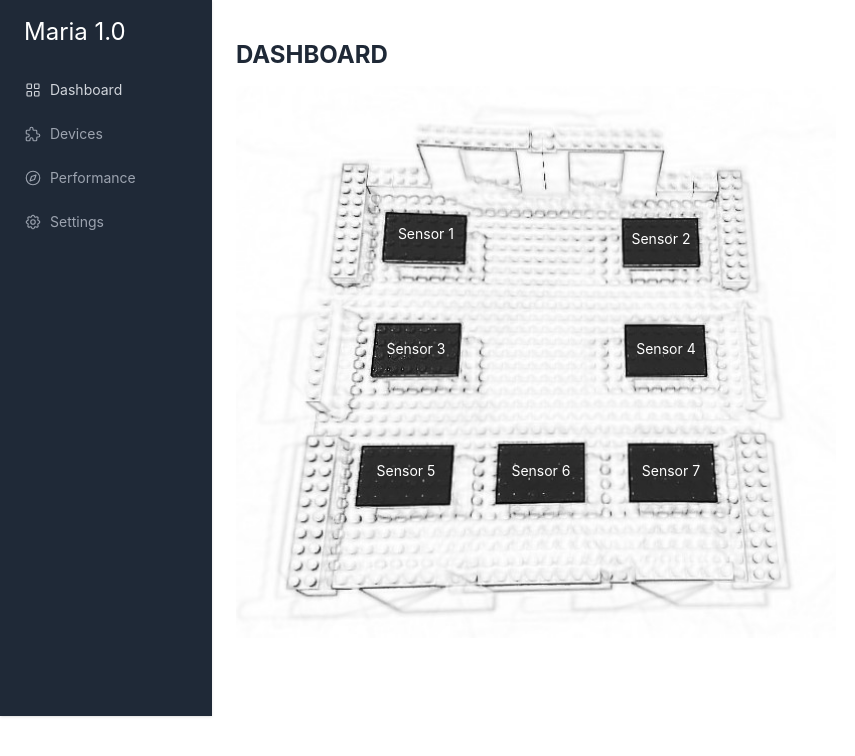
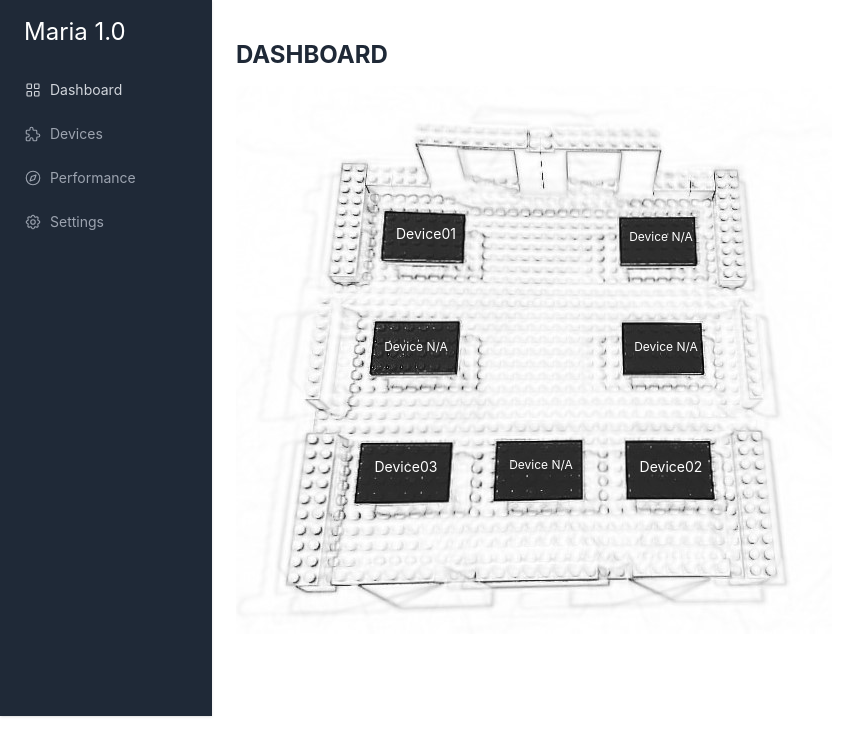
Before and after one commit to AdilRaza02/maria-bcx22, a React (Create React App) app: page /#/ in a window 1280 px wide. Shown: the top 756 px of the page, without its empty margins (0-855 px from the left). Built offline with nearby package versions, Linux system fonts and the light colour scheme; no server answers.

Commit message:
DashboardTable Added

```diff
--- a/src/components/Dashboard.js
+++ b/src/components/Dashboard.js
@@ -1,9 +1,9 @@
 import React from "react";
 import Map from "../assets/map1.jpg";
+import DashboardTable from "./DashboardTable";
+import { getLatestTempDashboard } from "../services";
 
 export default function Dashboard() {
-
-
   const sensorBaseStyle = {
     width: "80px",
     height: "50px",
@@ -12,73 +12,96 @@ export default function Dashboard() {
   const sensorOneStyle = {
     top: "130px",
     left: "150px",
-    ...sensorBaseStyle
+    ...sensorBaseStyle,
   };
 
   const sensorTwoStyle = {
     top: "135px",
     left: "385px",
-    ...sensorBaseStyle
+    ...sensorBaseStyle,
   };
 
   const sensorThreeStyle = {
     top: "245px",
     left: "140px",
-    ...sensorBaseStyle
+    ...sensorBaseStyle,
   };
 
   const sensorFourStyle = {
     top: "245px",
     left: "390px",
-    ...sensorBaseStyle
+    ...sensorBaseStyle,
   };
 
   const sensorFiveStyle = {
     bottom: "135px",
     left: "130px",
-    ...sensorBaseStyle
+    ...sensorBaseStyle,
   };
 
   const sensorSixStyle = {
     bottom: "135px",
     left: "265px",
-    ...sensorBaseStyle
+    ...sensorBaseStyle,
   };
 
   const sensorSevenStyle = {
     bottom: "135px",
     left: "395px",
-    ...sensorBaseStyle
+    ...sensorBaseStyle,
   };
 
+  const [deviceData, setDeviceData] = React.useState([]);
+
+  const getLatestConnectedDevicesData = async () => {
+    try {
+      const { data } = await getLatestTempDashboard();
+      const sortedData = data.sort((e1, e2) => e1.deviceId.toLowerCase().localeCompare(e2.deviceId.toLowerCase()));
+      setDeviceData(sortedData);
+      if (!sortedData.length) {
+        alert("No Devices Connected!");
+      }
+    } catch (error) {
+      console.log(error)
+      alert(`Something went wrong! Code: ${error.code}`);
+    }
+  };
+
+  React.useEffect(() => {
+    getLatestConnectedDevicesData();
+    // setInterval(() => {
+    //   getLatestConnectedDevicesData();
+    // }, 5000);
+  }, []);
 
   return (
-    <div className="relative">
-      <div onClick={()=>alert("Sensor 1")} style={sensorOneStyle} className="text-white text-sm p-2 text-center absolute cursor-pointer">
-        Sensor 1
+    <div className="relative flex items-center">
+      <img height={200} width={200} src={Map} alt="map" className="w-fit" />
+      <div onClick={() => alert("Device 1")} style={{ ...sensorOneStyle }} className="text-white text-sm p-2 text-center absolute cursor-pointer">
+        Device01
       </div>
-      <div onClick={()=>alert("Sensor 2")} style={sensorTwoStyle} className="text-white text-sm p-2 text-center absolute cursor-pointer">
-        Sensor 2
+      <div style={sensorTwoStyle} className="text-white text-xs p-2 text-center absolute cursor-pointer">
+        Device N/A
       </div>
 
-      <div onClick={()=>alert("Sensor 3")} style={sensorThreeStyle} className="text-white text-sm p-2 text-center absolute cursor-pointer">
-        Sensor 3
+      <div style={sensorThreeStyle} className="text-white text-xs p-2 text-center absolute cursor-pointer">
+        Device N/A
       </div>
 
-      <div onClick={()=>alert("Sensor 4")} style={sensorFourStyle} className="text-white text-sm p-2 text-center absolute cursor-pointer">
-        Sensor 4
+      <div style={sensorFourStyle} className="text-white text-xs p-2 text-center absolute cursor-pointer">
+        Device N/A
       </div>
-      <div onClick={()=>alert("Sensor 5")} style={sensorFiveStyle} className="text-white text-sm p-2 text-center absolute cursor-pointer">
-        Sensor 5
+      <div onClick={() => alert("Device 5")} style={sensorFiveStyle} className="text-white text-sm p-2 text-center absolute cursor-pointer">
+        Device03
       </div>
-      <div onClick={()=>alert("Sensor 6")} style={sensorSixStyle} className="text-white text-sm p-2 text-center absolute cursor-pointer">
-        Sensor 6
+      <div style={sensorSixStyle} className="text-white text-xs p-2 text-center absolute cursor-pointer">
+        Device N/A
       </div>
-      <div onClick={()=>alert("Sensor 7")} style={sensorSevenStyle} className="text-white text-sm p-2 text-center absolute cursor-pointer">
-        Sensor 7
+      <div onClick={() => alert("Device 7")} style={sensorSevenStyle} className="text-white text-sm p-2 text-center absolute cursor-pointer">
+        Device02
       </div>
 
-      <img height={1000} width={600} src={Map} alt="map" />
+      {deviceData.length ? <DashboardTable devices={deviceData} className="w-fit" /> : <span></span>}
     </div>
   );
 }
--- /dev/null
+++ b/src/components/DashboardTable.js
@@ -0,0 +1,54 @@
+import React from "react";
+import { v4 as uuidv4 } from "uuid";
+import moment from "moment";
+
+function DashboardTable({ devices }) {
+  return (
+    <>
+      <div className="px-4">
+        <div className="border rounded-lg border pb-6 border-gray-200">
+          <div className="flex items-center border-b border-gray-200 justify-between px-6 py-3">
+            <p className="text-sm lg:text-xl font-semibold leading-tight text-gray-800">Connected Devices</p>
+          </div>
+          <div className="px-6 pt-6 overflow-x-auto">
+            <table className=" whitespace-nowrap">
+              <tbody>
+                {devices.map((device, index) => {
+                  return (
+                    <tr key={uuidv4()} className="p-6">
+                      <td className="p-3">
+                        <div className="flex items-center">
+                          <div className="bg-gray-800 rounded-sm p-1">
+                            <p className="text-white"> {index + 1}</p>
+                          </div>
+                          <div className="pl-3">
+                            <div className="flex items-center text-sm leading-none">
+                              <p className="text-blue-500 mr-1">(ID)</p>
+                              <p className="font-semibold text-gray-800">{device.deviceId}</p>
+                            </div>
+                            <p className="text-md leading-none text-gray-600 mt-2">{device.temp.toFixed(1)}°C</p>
+                          </div>
+                        </div>
+                      </td>
+                      <td className="pl-16">
+                        <div>
+                          <p className="text-sm font-semibold leading-none text-right text-gray-800">{moment(device.createdAt).fromNow()}</p>
+                          <div className="flex items-center space-x-1 mt-1">
+                            <div className="h-4 w-4 rounded-full border" style={{ backgroundColor: `#${device.color.toString(16)}` }}></div>
+                            <p className="text-sm text-gray-700">Room Light Color</p>
+                          </div>
+                        </div>
+                      </td>
+                    </tr>
+                  );
+                })}
+              </tbody>
+            </table>
+          </div>
+        </div>
+      </div>
+    </>
+  );
+}
+
+export default DashboardTable;
```
